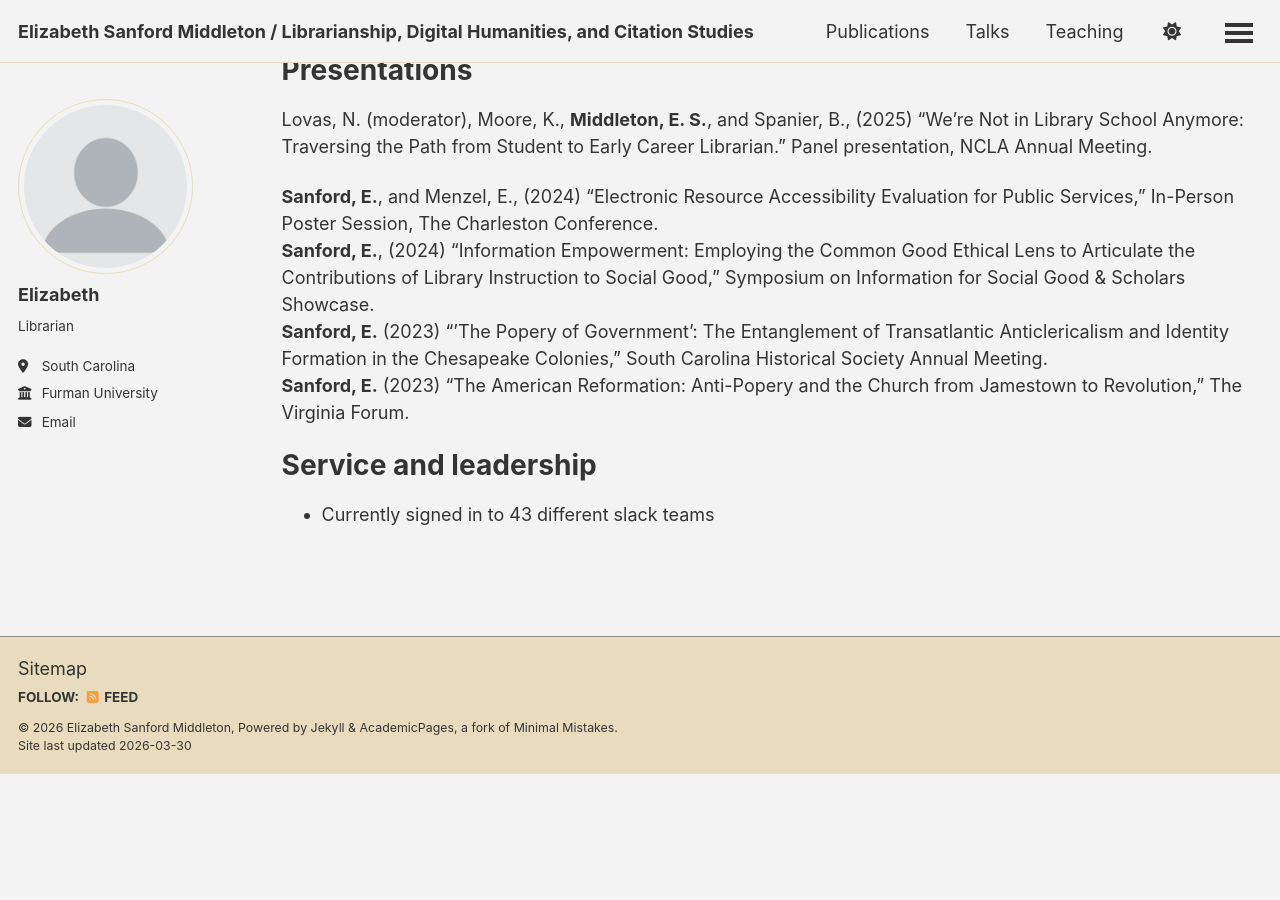
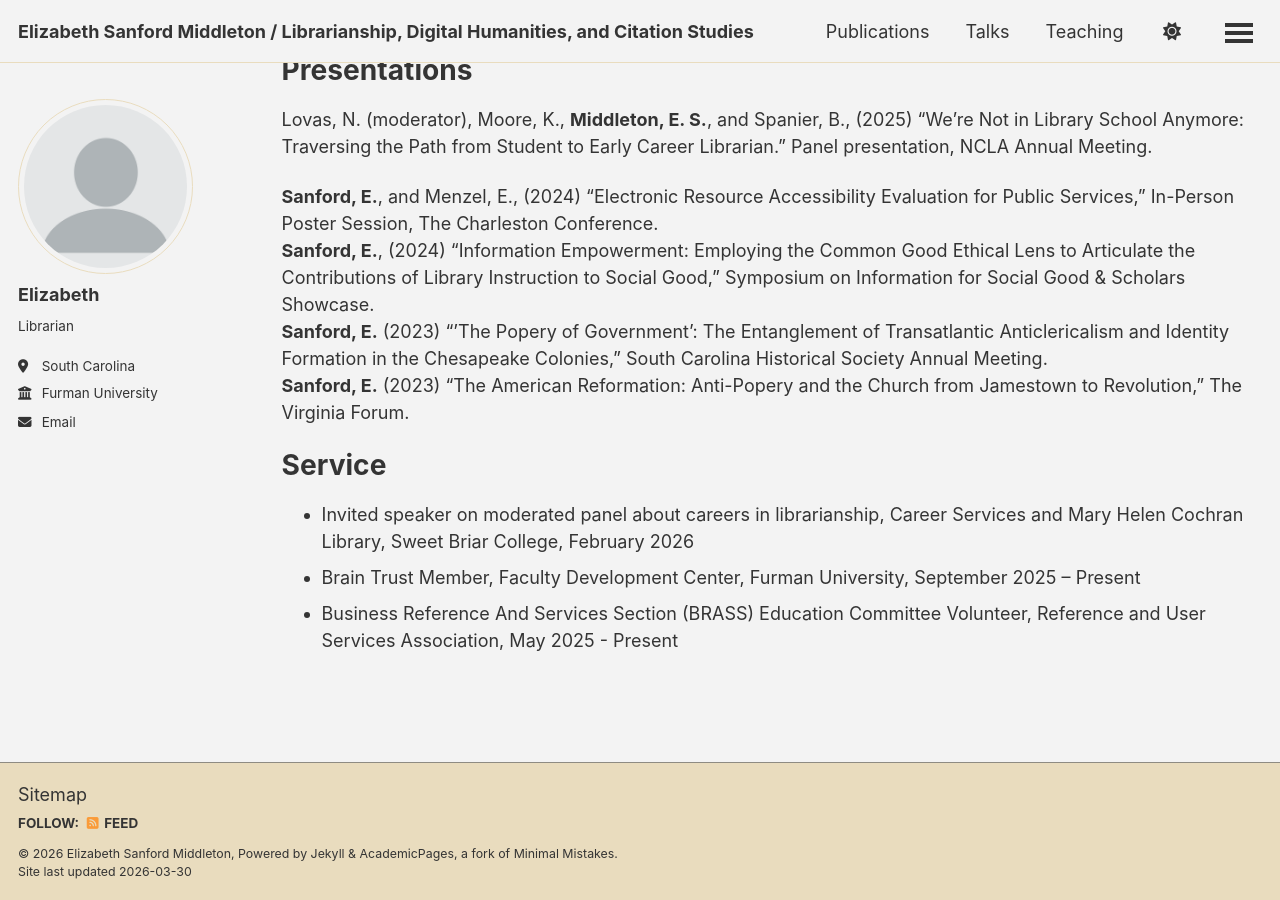
Before and after one commit to elizabethmiddletonlibrarian/site, a Jekyll site: the page built from _pages/cv.md, in a window 1280 px wide and 900 px high, scrolled down 668 px. Built offline with Jekyll 4.4.1, drawn with Linux system fonts in a browser that asks for light colours; a script bundle is joined from its source files by our own code; library files that are not in the unit come from our copies; before the commit the page ends 1442 px from its top, so only the background shows below that.

Commit message:
Revise service and leadership section in cv.md
Updated service and leadership section with new roles and events.

```diff
--- a/_pages/cv.md
+++ b/_pages/cv.md
@@ -42,6 +42,8 @@ Presentations
 
 
 
-Service and leadership
+Service
 ======
-* Currently signed in to 43 different slack teams
+* Invited speaker on moderated panel about careers in librarianship, Career Services and Mary Helen Cochran Library, Sweet Briar College, February 2026
+* Brain Trust Member, Faculty Development Center, Furman University, September 2025 – Present
+* Business Reference And Services Section (BRASS) Education Committee Volunteer, Reference and User Services Association, May 2025 - Present
```
